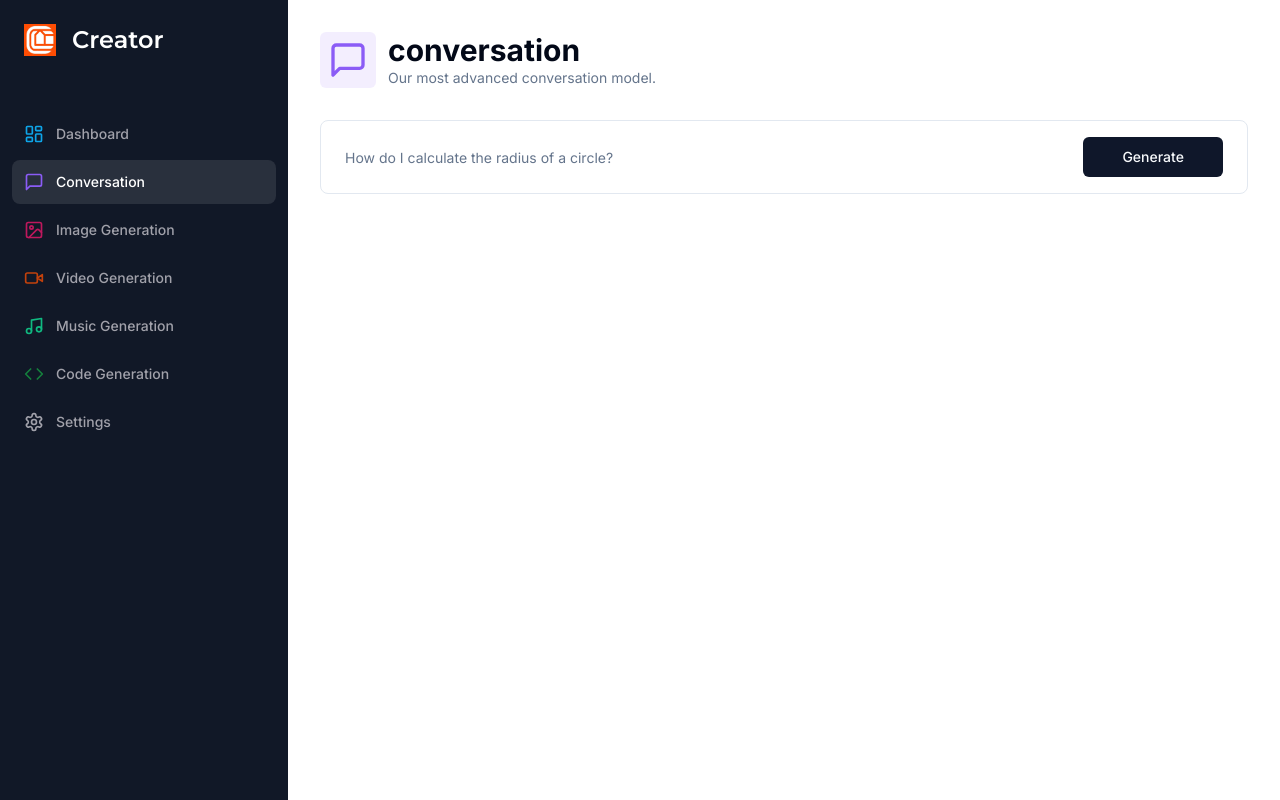
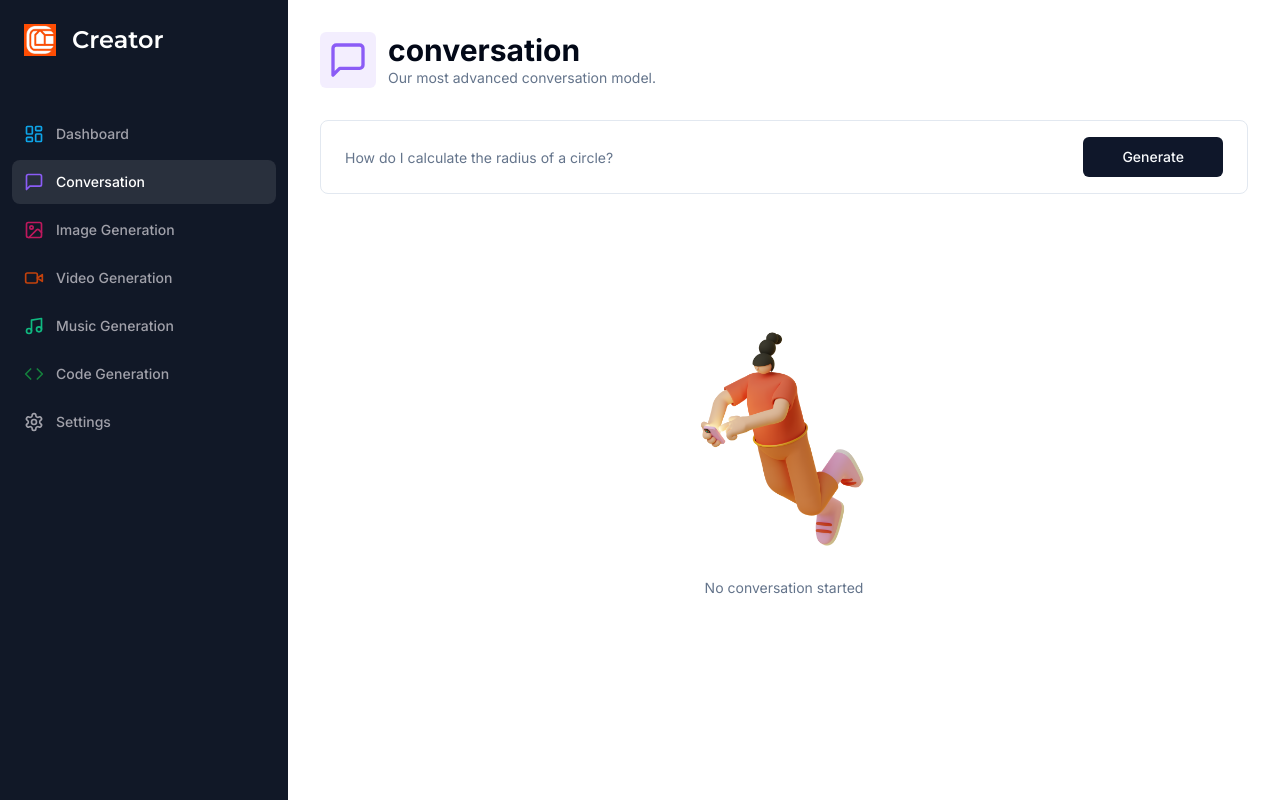
Before and after one commit to stecor/ai-saas-next, a Next.js app: page /conversation in a window 1280 px wide. Built offline with nearby package versions, Linux system fonts and the light colour scheme.

Commit message:
conversation page commit

```diff
--- a/app/(dashboards)/(routes)/conversation/page.tsx
+++ b/app/(dashboards)/(routes)/conversation/page.tsx
@@ -15,6 +15,8 @@
 
 
 import  { ChatCompletionRequestMessage } from 'openai'
+import { Empty } from "@/components/ui/empty";
+import Loader from '@/components/loader'
 
 
 
@@ -124,6 +126,16 @@
                   </Form>
               </div>
               <div className="space-y-4 mt-4">
+                  {isLoading && (
+                      <div className="p-8 rounded-lg w-full flex items-center justify-center bg-muted">
+                          <Loader/>
+                      </div>
+                  )}
+                  {messages.length === 0 && !isLoading && (
+                      <div className="">
+                          <Empty label={'No conversation started'} />
+                      </div>
+                  )}
                   <div className="flex flex-col-reverse gap-y-4">
                       {messages.map((message) =>(
                           <div key={message.content}>
--- /dev/null
+++ b/components/loader.tsx
@@ -0,0 +1,18 @@
+import Image from "next/image"
+
+const loader = () => {
+    return (
+      <div className="h-full flex flex-col gap-y-4 items-center justify-center">
+        <div className="
+        w-10 h-10 relative animate-spin
+        " >
+            <Image src={"/logo.png"} fill alt={"logo"}/>
+            </div>
+            <p className="text-sm text-muted-foreground">
+                Creator is thinking...
+            </p>
+    </div>
+  )
+}
+
+export default loader
--- /dev/null
+++ b/components/ui/empty.tsx
@@ -0,0 +1,25 @@
+import  Image  from "next/image"
+
+interface EmptyProps{
+    label:string
+}
+
+export const Empty = ({label}:EmptyProps)=>{
+  return (
+      <div className="
+      h-full
+      p-20
+      flex
+      flex-col
+      items-center
+      justify-center
+      ">
+          <div className="relative h-72 w-72">
+              <Image src='/empty.png' alt='Empty' fill/>
+          </div>
+          <p className="text-muted-foreground text-sm text-center">
+        {label}
+      </p>
+      </div>
+  )
+}
```
Also changed, not shown: public/empty.png (added), 1 other file (tests, documents, lock files or other folders).
